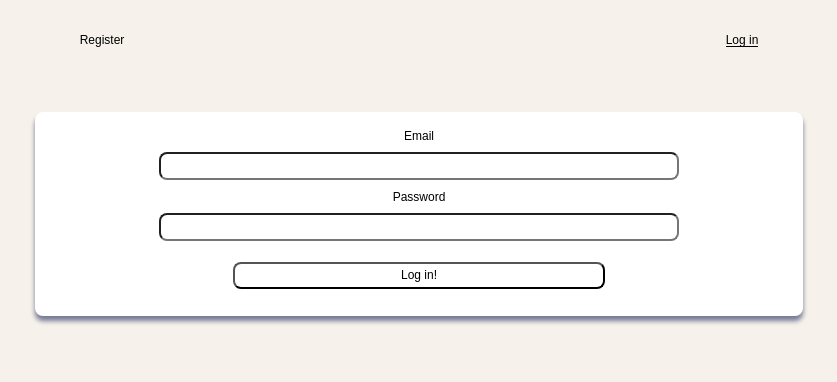
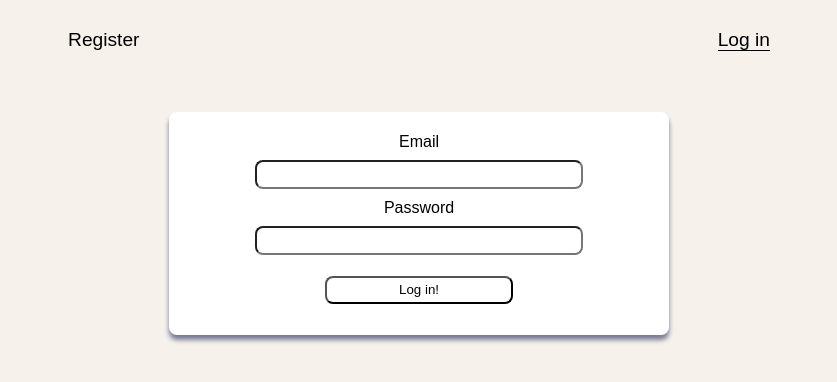
Before and after one commit to Kornass/Auth_React_Express_JWT, a React (Create React App) app in the folder client/: page / in a window 1280 px wide. Shown: the top 382 px of the page, without its empty margins (221-1058 px from the left). Built offline with nearby package versions, Linux system fonts and the light colour scheme.

Commit message:
styles check

```diff
--- a/client/src/App.css
+++ b/client/src/App.css
@@ -11,7 +11,7 @@ nav {
   display: flex;
   justify-content: space-around;
   align-items: center;
-  font-size: 0.75rem;
+  font-size: 1.2rem;
   margin-bottom: 1rem;
   /* nested  */
   a {
@@ -56,24 +56,23 @@ form {
   display: flex;
   flex-direction: column;
   width: 60%;
+  max-width: 500px;
   margin: auto;
   justify-content: center;
   align-items: center;
-  padding: 0.75rem;
+  padding: 1rem;
   margin-top: 2rem;
-  font-size: 0.75rem;
   border-radius: 0.5rem;
   box-shadow: 0px 5px 5px 0px rgb(118, 121, 149);
   /* nested */
   input,
   button {
     width: 70%;
-    font-size: 0.75rem;
     padding: 0.3rem 0.6rem;
     border-radius: 0.5rem;
   }
   button {
-    width: 50%;
+    width: 40%;
     margin-top: 1rem;
   }
   * {
--- a/client/src/views/Dashboard.js
+++ b/client/src/views/Dashboard.js
@@ -10,9 +10,9 @@ function Dashboard() {
 
   const getUser = async () => {
     try {
-      // axios.defaults.headers.common["Authorization"] = JSON.parse(
-      //   localStorage.getItem("user")
-      // )?.token;
+      axios.defaults.headers.common["Authorization"] = JSON.parse(
+        localStorage.getItem("user")
+      )?.token;
       let res = await axios.get(`/users/currentUser`);
       if (res.status === 200) {
         setCurrentUser((prevState) => ({
```
